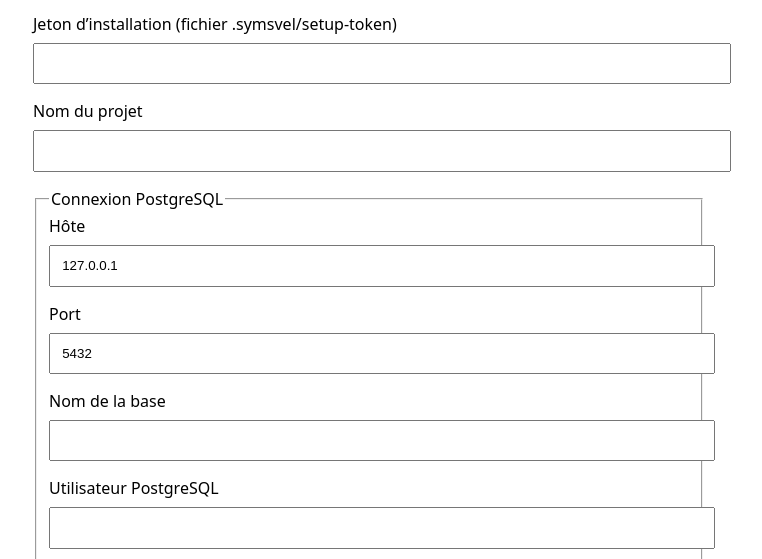
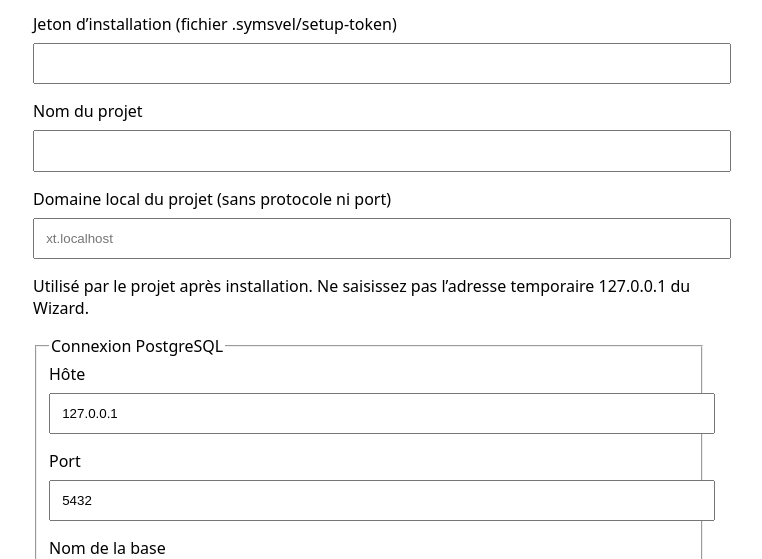
Before and after one commit to Symsvel-Framework/symsvel-back, a Symfony app: template templates/setup/index.html.twig in a window 1280 px wide. Shown: the part 229-788 px from the top of the page, without its empty margins (271-1033 px from the left). Run offline with Twig, Linux system fonts and the light colour scheme; the template is opened without the code that fills it, so the values that code supplies are empty; some libraries are stand-ins or nearby versions.

Commit message:
feat(setup): request local domain independently of temporary wizard URL

```diff
--- a/templates/setup/index.html.twig
+++ b/templates/setup/index.html.twig
@@ -11,6 +11,9 @@
     <input id="setup_token" name="setup_token" type="password" required autocomplete="off" style="display:block;width:100%;padding:.7rem;margin:.5rem 0 1rem">
     <label for="project_name">Nom du projet</label>
     <input id="project_name" name="project_name" type="text" maxlength="120" required autocomplete="organization" style="display:block;width:100%;padding:.7rem;margin:.5rem 0 1rem">
+    <label for="local_domain">Domaine local du projet (sans protocole ni port)</label>
+    <input id="local_domain" name="local_domain" type="text" maxlength="253" placeholder="xt.localhost" required autocomplete="off" style="display:block;width:100%;padding:.7rem;margin:.5rem 0 1rem">
+    <p>Utilisé par le projet après installation. Ne saisissez pas l’adresse temporaire 127.0.0.1 du Wizard.</p>
     <fieldset>
       <legend>Connexion PostgreSQL</legend>
       <label for="db_host">Hôte</label>
```
